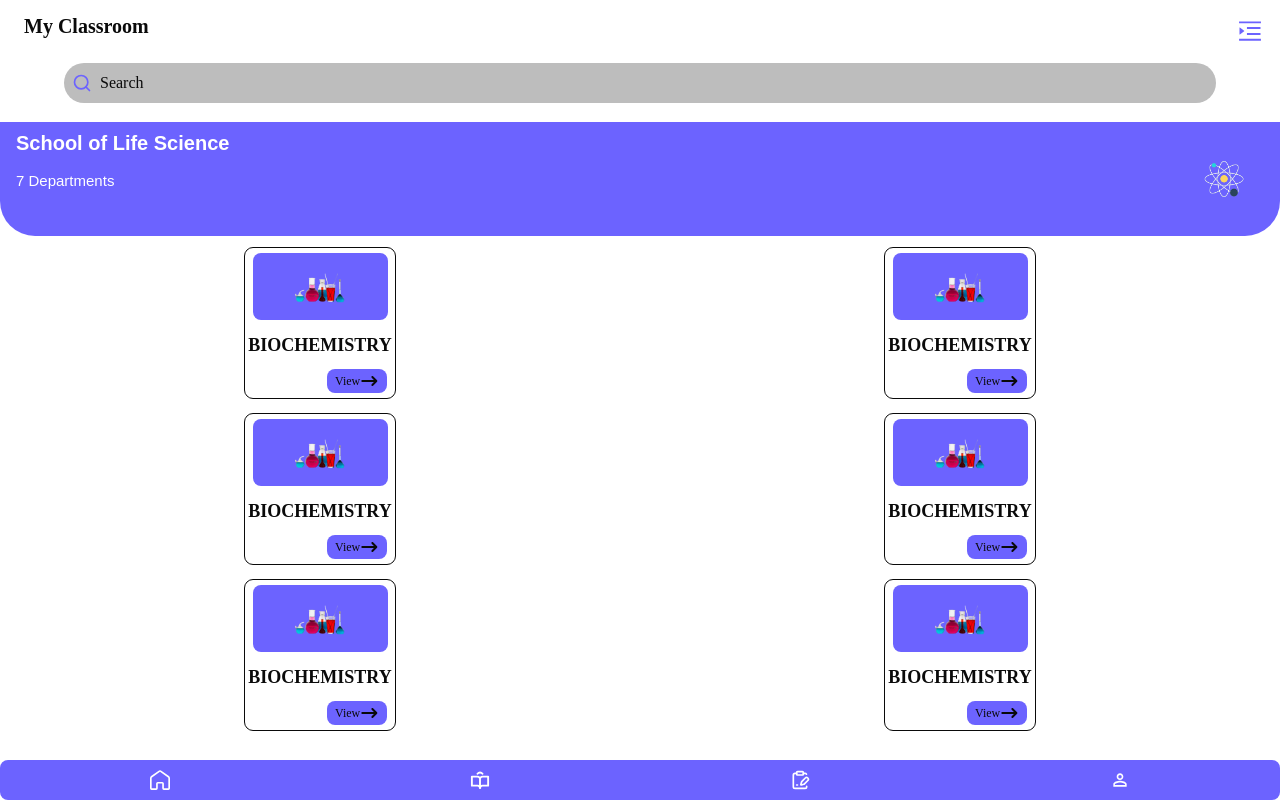
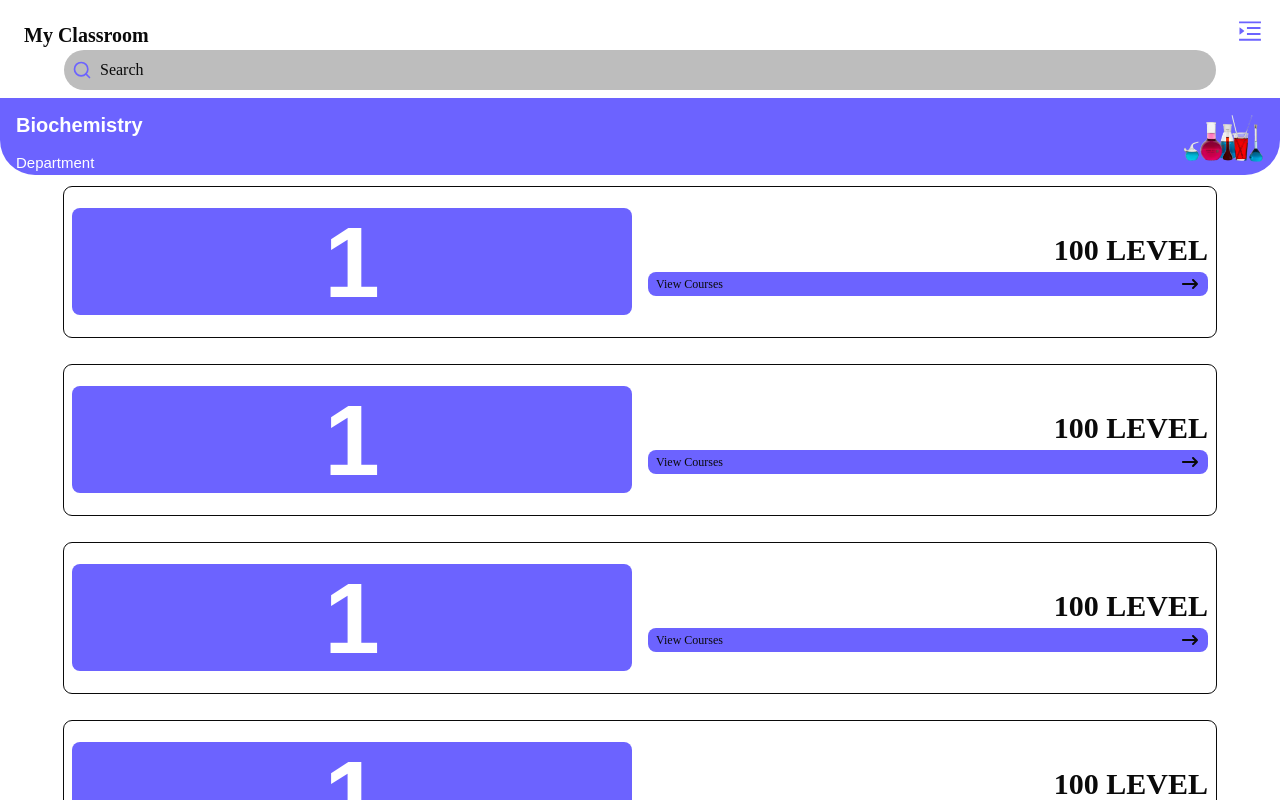
Before and after one commit to iamadams4523/StudyHaven, a Next.js app: page /Classroom in a window 1280 px wide. Shown: the top 800 px of the page. Built offline with nearby package versions, Linux system fonts and the light colour scheme.

Commit message:
added second page from classroom and commented out the first page to save it

```diff
--- a/app/Classroom/layout.tsx
+++ b/app/Classroom/layout.tsx
@@ -8,7 +8,7 @@
   children: React.ReactNode;
 }) {
   return (
-    <div className="flex flex-col h-screen">
+    <div className="flex flex-col min-h-screen">
       <div className="absolute right-4 top-4">
         <SidebarBlue />
       </div>
--- a/app/Classroom/page.tsx
+++ b/app/Classroom/page.tsx
@@ -1,3 +1,166 @@
+// import React from 'react';
+// import { FiSearch } from 'react-icons/fi';
+// import Image from 'next/image';
+// import { FaArrowRightLong } from 'react-icons/fa6';
+
+// const Page = () => {
+//   return (
+//     <div className="w-full h-full">
+//       <div className="h-[15%] flex flex-col justify-around items-center mb-2">
+//         <h1 className="ml-[1.5rem] font-[poppins] text-[20px] font-semibold leading-[30px] self-start">
+//           My Classroom
+//         </h1>
+//         <div className="w-[90%] mx-auto rounded-full h-[40px] gap-2 bg-gray flex items-center">
+//           <FiSearch className="text-[20px] text-lightpurple ml-2" />
+//           <p className="font-[poppins] text-[16px] font-normal">Search</p>
+//         </div>
+//       </div>
+//       <div className="h-[15%] w-full bg-lightpurple flex justify-between items-center rounded-bl-[35px] rounded-br-[35px] px-4">
+//         <div className="flex flex-col h-full gap-3 mt-3">
+//           <h1 className="font-poppins text-[20px] font-semibold leading-[30px] text-white">
+//             School of Life Science
+//           </h1>
+//           <p className="font-poppins text-[15px] font-medium leading-[22.5px] text-white">
+//             7 Departments
+//           </p>
+//         </div>
+//         <div className="flex flex-col items-center">
+//           <Image
+//             src="/science-4989678_1920-removebg-preview 1.png"
+//             alt="science logo"
+//             width={50}
+//             height={50}
+//             className="w-[5rem] self-end"
+//           />
+//         </div>
+//       </div>
+//       <div className="grid grid-cols-2 grid-rows-3 w-full place-items-center gap-y-4 mt-3">
+//         <div className="flex flex-col items-center justify-around rounded-lg outline outline-1 w-[150px] h-[150px]">
+//           <div className="w-[90%] h-[45%] flex items-center justify-center bg-lightpurple rounded-lg">
+//             <Image
+//               src="/laboratory-glassware-containing-colorful-liquid 1.png"
+//               alt="lab pic"
+//               width={50}
+//               height={50}
+//               className=""
+//             />
+//           </div>
+//           <p className="font-[Poppins] text-[18px] font-semibold leading-[30px]">
+//             BIOCHEMISTRY
+//           </p>
+//           <div className="bg-lightpurple w-[40%] px-[0.5rem] py-[0.01rem] flex items-center justify-between rounded-lg self-end mr-2">
+//             <p className="font-[poppins] text-[12px] font-light leading-[24px]">
+//               View
+//             </p>
+//             <FaArrowRightLong className="h-4 w-5" />
+//           </div>
+//         </div>
+//         <div className="flex flex-col items-center justify-around rounded-lg outline outline-1 w-[150px] h-[150px]">
+//           <div className="w-[90%] h-[45%] flex items-center justify-center bg-lightpurple rounded-lg">
+//             <Image
+//               src="/laboratory-glassware-containing-colorful-liquid 1.png"
+//               alt="lab pic"
+//               width={50}
+//               height={50}
+//               className=""
+//             />
+//           </div>
+//           <p className="font-[Poppins] text-[18px] font-semibold leading-[30px]">
+//             BIOCHEMISTRY
+//           </p>
+//           <div className="bg-lightpurple w-[40%] px-[0.5rem] py-[0.01rem] flex items-center justify-between rounded-lg self-end mr-2">
+//             <p className="font-[poppins] text-[12px] font-light leading-[24px]">
+//               View
+//             </p>
+//             <FaArrowRightLong className="h-4 w-5" />
+//           </div>
+//         </div>
+//         <div className="flex flex-col items-center justify-around rounded-lg outline outline-1 w-[150px] h-[150px]">
+//           <div className="w-[90%] h-[45%] flex items-center justify-center bg-lightpurple rounded-lg">
+//             <Image
+//               src="/laboratory-glassware-containing-colorful-liquid 1.png"
+//               alt="lab pic"
+//               width={50}
+//               height={50}
+//               className=""
+//             />
+//           </div>
+//           <p className="font-[Poppins] text-[18px] font-semibold leading-[30px]">
+//             BIOCHEMISTRY
+//           </p>
+//           <div className="bg-lightpurple w-[40%] px-[0.5rem] py-[0.01rem] flex items-center justify-between rounded-lg self-end mr-2">
+//             <p className="font-[poppins] text-[12px] font-light leading-[24px]">
+//               View
+//             </p>
+//             <FaArrowRightLong className="h-4 w-5" />
+//           </div>
+//         </div>
+//         <div className="flex flex-col items-center justify-around rounded-lg outline outline-1 w-[150px] h-[150px]">
+//           <div className="w-[90%] h-[45%] flex items-center justify-center bg-lightpurple rounded-lg">
+//             <Image
+//               src="/laboratory-glassware-containing-colorful-liquid 1.png"
+//               alt="lab pic"
+//               width={50}
+//               height={50}
+//               className=""
+//             />
+//           </div>
+//           <p className="font-[Poppins] text-[18px] font-semibold leading-[30px]">
+//             BIOCHEMISTRY
+//           </p>
+//           <div className="bg-lightpurple w-[40%] px-[0.5rem] py-[0.01rem] flex items-center justify-between rounded-lg self-end mr-2">
+//             <p className="font-[poppins] text-[12px] font-light leading-[24px]">
+//               View
+//             </p>
+//             <FaArrowRightLong className="h-4 w-5" />
+//           </div>
+//         </div>
+//         <div className="flex flex-col items-center justify-around rounded-lg outline outline-1 w-[150px] h-[150px]">
+//           <div className="w-[90%] h-[45%] flex items-center justify-center bg-lightpurple rounded-lg">
+//             <Image
+//               src="/laboratory-glassware-containing-colorful-liquid 1.png"
+//               alt="lab pic"
+//               width={50}
+//               height={50}
+//               className=""
+//             />
+//           </div>
+//           <p className="font-[Poppins] text-[18px] font-semibold leading-[30px]">
+//             BIOCHEMISTRY
+//           </p>
+//           <div className="bg-lightpurple w-[40%] px-[0.5rem] py-[0.01rem] flex items-center justify-between rounded-lg self-end mr-2">
+//             <p className="font-[poppins] text-[12px] font-light leading-[24px]">
+//               View
+//             </p>
+//             <FaArrowRightLong className="h-4 w-5" />
+//           </div>
+//         </div>
+//         <div className="flex flex-col items-center justify-around rounded-lg outline outline-1 w-[150px] h-[150px]">
+//           <div className="w-[90%] h-[45%] flex items-center justify-center bg-lightpurple rounded-lg">
+//             <Image
+//               src="/laboratory-glassware-containing-colorful-liquid 1.png"
+//               alt="lab pic"
+//               width={50}
+//               height={50}
+//               className=""
+//             />
+//           </div>
+//           <p className="font-[Poppins] text-[18px] font-semibold leading-[30px]">
+//             BIOCHEMISTRY
+//           </p>
+//           <div className="bg-lightpurple w-[40%] px-[0.5rem] py-[0.01rem] flex items-center justify-between rounded-lg self-end mr-2">
+//             <p className="font-[poppins] text-[12px] font-light leading-[24px]">
+//               View
+//             </p>
+//             <FaArrowRightLong className="h-4 w-5" />
+//           </div>
+//         </div>
+//       </div>
+//     </div>
+//   );
+// };
+
+// export default Page;
 import React from 'react';
 import { FiSearch } from 'react-icons/fi';
 import Image from 'next/image';
@@ -5,8 +168,8 @@
 
 const Page = () => {
   return (
-    <div className="w-full h-full">
-      <div className="h-[15%] flex flex-col justify-around items-center mb-2">
+    <div className="w-full min-h-screen">
+      <div className="h-[15%] flex flex-col justify-around items-center mt-5 mb-2">
         <h1 className="ml-[1.5rem] font-[poppins] text-[20px] font-semibold leading-[30px] self-start">
           My Classroom
         </h1>
@@ -18,15 +181,15 @@
       <div className="h-[15%] w-full bg-lightpurple flex justify-between items-center rounded-bl-[35px] rounded-br-[35px] px-4">
         <div className="flex flex-col h-full gap-3 mt-3">
           <h1 className="font-poppins text-[20px] font-semibold leading-[30px] text-white">
-            School of Life Science
+            Biochemistry
           </h1>
           <p className="font-poppins text-[15px] font-medium leading-[22.5px] text-white">
-            7 Departments
+            Department
           </p>
         </div>
         <div className="flex flex-col items-center">
           <Image
-            src="/science-4989678_1920-removebg-preview 1.png"
+            src="/laboratory-glassware-containing-colorful-liquid 1.png"
             alt="science logo"
             width={50}
             height={50}
@@ -34,125 +197,85 @@
           />
         </div>
       </div>
-      <div className="grid grid-cols-2 grid-rows-3 w-full place-items-center gap-y-4 mt-3">
-        <div className="flex flex-col items-center justify-around rounded-lg outline outline-1 w-[150px] h-[150px]">
-          <div className="w-[90%] h-[45%] flex items-center justify-center bg-lightpurple rounded-lg">
-            <Image
-              src="/laboratory-glassware-containing-colorful-liquid 1.png"
-              alt="lab pic"
-              width={50}
-              height={50}
-              className=""
-            />
-          </div>
-          <p className="font-[Poppins] text-[18px] font-semibold leading-[30px]">
-            BIOCHEMISTRY
+      <div className="w-[90%] mx-auto h-[70%] mt-3 flex flex-col items-center gap-7 mb-2">
+        <div className="w-full mx-auto outline outline-1 rounded-lg h-[150px] flex items-center p-2 gap-4 ">
+          <h2 className="w-[50%] h-[80%] bg-lightpurple rounded-lg p-1 font-[Rockwell Extra Bold] text-[100px] font-extrabold flex items-center justify-center text-white">
+            1
+          </h2>
+          <div className="w-[50%] flex flex-col">
+            <p className="font-[Poppins] text-[30px] font-semibold self-end">
+              100 LEVEL
             </p>
-          <div className="bg-lightpurple w-[40%] px-[0.5rem] py-[0.01rem] flex items-center justify-between rounded-lg self-end mr-2">
+            <div className="bg-lightpurple w-full px-[0.5rem] py-[0.01rem] flex items-center justify-between rounded-lg self-end">
               <p className="font-[poppins] text-[12px] font-light leading-[24px]">
-              View
+                View Courses
               </p>
               <FaArrowRightLong className="h-4 w-5" />
             </div>
           </div>
-        <div className="flex flex-col items-center justify-around rounded-lg outline outline-1 w-[150px] h-[150px]">
-          <div className="w-[90%] h-[45%] flex items-center justify-center bg-lightpurple rounded-lg">
-            <Image
-              src="/laboratory-glassware-containing-colorful-liquid 1.png"
-              alt="lab pic"
-              width={50}
-              height={50}
-              className=""
-            />
         </div>
-          <p className="font-[Poppins] text-[18px] font-semibold leading-[30px]">
-            BIOCHEMISTRY
+        <div className="w-full mx-auto outline outline-1 rounded-lg h-[150px] flex items-center p-2 gap-4 ">
+          <h2 className="w-[50%] h-[80%] bg-lightpurple rounded-lg p-1 font-[Rockwell Extra Bold] text-[100px] font-extrabold flex items-center justify-center text-white">
+            1
+          </h2>
+          <div className="w-[50%] flex flex-col">
+            <p className="font-[Poppins] text-[30px] font-semibold self-end">
+              100 LEVEL
             </p>
-          <div className="bg-lightpurple w-[40%] px-[0.5rem] py-[0.01rem] flex items-center justify-between rounded-lg self-end mr-2">
+            <div className="bg-lightpurple w-full px-[0.5rem] py-[0.01rem] flex items-center justify-between rounded-lg self-end">
               <p className="font-[poppins] text-[12px] font-light leading-[24px]">
-              View
+                View Courses
               </p>
               <FaArrowRightLong className="h-4 w-5" />
             </div>
           </div>
-        <div className="flex flex-col items-center justify-around rounded-lg outline outline-1 w-[150px] h-[150px]">
-          <div className="w-[90%] h-[45%] flex items-center justify-center bg-lightpurple rounded-lg">
-            <Image
-              src="/laboratory-glassware-containing-colorful-liquid 1.png"
-              alt="lab pic"
-              width={50}
-              height={50}
-              className=""
-            />
         </div>
-          <p className="font-[Poppins] text-[18px] font-semibold leading-[30px]">
-            BIOCHEMISTRY
+        <div className="w-full mx-auto outline outline-1 rounded-lg h-[150px] flex items-center p-2 gap-4 ">
+          <h2 className="w-[50%] h-[80%] bg-lightpurple rounded-lg p-1 font-[Rockwell Extra Bold] text-[100px] font-extrabold flex items-center justify-center text-white">
+            1
+          </h2>
+          <div className="w-[50%] flex flex-col">
+            <p className="font-[Poppins] text-[30px] font-semibold self-end">
+              100 LEVEL
             </p>
-          <div className="bg-lightpurple w-[40%] px-[0.5rem] py-[0.01rem] flex items-center justify-between rounded-lg self-end mr-2">
+            <div className="bg-lightpurple w-full px-[0.5rem] py-[0.01rem] flex items-center justify-between rounded-lg self-end">
               <p className="font-[poppins] text-[12px] font-light leading-[24px]">
-              View
+                View Courses
               </p>
               <FaArrowRightLong className="h-4 w-5" />
             </div>
           </div>
-        <div className="flex flex-col items-center justify-around rounded-lg outline outline-1 w-[150px] h-[150px]">
-          <div className="w-[90%] h-[45%] flex items-center justify-center bg-lightpurple rounded-lg">
-            <Image
-              src="/laboratory-glassware-containing-colorful-liquid 1.png"
-              alt="lab pic"
-              width={50}
-              height={50}
-              className=""
-            />
         </div>
-          <p className="font-[Poppins] text-[18px] font-semibold leading-[30px]">
-            BIOCHEMISTRY
+        <div className="w-full mx-auto outline outline-1 rounded-lg h-[150px] flex items-center p-2 gap-4 ">
+          <h2 className="w-[50%] h-[80%] bg-lightpurple rounded-lg p-1 font-[Rockwell Extra Bold] text-[100px] font-extrabold flex items-center justify-center text-white">
+            1
+          </h2>
+          <div className="w-[50%] flex flex-col">
+            <p className="font-[Poppins] text-[30px] font-semibold self-end">
+              100 LEVEL
             </p>
-          <div className="bg-lightpurple w-[40%] px-[0.5rem] py-[0.01rem] flex items-center justify-between rounded-lg self-end mr-2">
+            <div className="bg-lightpurple w-full px-[0.5rem] py-[0.01rem] flex items-center justify-between rounded-lg self-end">
               <p className="font-[poppins] text-[12px] font-light leading-[24px]">
-              View
+                View Courses
               </p>
               <FaArrowRightLong className="h-4 w-5" />
             </div>
           </div>
-        <div className="flex flex-col items-center justify-around rounded-lg outline outline-1 w-[150px] h-[150px]">
-          <div className="w-[90%] h-[45%] flex items-center justify-center bg-lightpurple rounded-lg">
-            <Image
-              src="/laboratory-glassware-containing-colorful-liquid 1.png"
-              alt="lab pic"
-              width={50}
-              height={50}
-              className=""
-            />
         </div>
-          <p className="font-[Poppins] text-[18px] font-semibold leading-[30px]">
-            BIOCHEMISTRY
+        <div className="w-full mx-auto outline outline-1 rounded-lg h-[150px] flex items-center p-2 gap-4 ">
+          <h2 className="w-[50%] h-[80%] bg-lightpurple rounded-lg p-1 font-[Rockwell Extra Bold] text-[100px] font-extrabold flex items-center justify-center text-white">
+            1
+          </h2>
+          <div className="w-[50%] flex flex-col">
+            <p className="font-[Poppins] text-[30px] font-semibold self-end">
+              100 LEVEL
             </p>
-          <div className="bg-lightpurple w-[40%] px-[0.5rem] py-[0.01rem] flex items-center justify-between rounded-lg self-end mr-2">
+            <div className="bg-lightpurple w-full px-[0.5rem] py-[0.01rem] flex items-center justify-between rounded-lg self-end">
               <p className="font-[poppins] text-[12px] font-light leading-[24px]">
-              View
+                View Courses
               </p>
               <FaArrowRightLong className="h-4 w-5" />
             </div>
-        </div>
-        <div className="flex flex-col items-center justify-around rounded-lg outline outline-1 w-[150px] h-[150px]">
-          <div className="w-[90%] h-[45%] flex items-center justify-center bg-lightpurple rounded-lg">
-            <Image
-              src="/laboratory-glassware-containing-colorful-liquid 1.png"
-              alt="lab pic"
-              width={50}
-              height={50}
-              className=""
-            />
-          </div>
-          <p className="font-[Poppins] text-[18px] font-semibold leading-[30px]">
-            BIOCHEMISTRY
-          </p>
-          <div className="bg-lightpurple w-[40%] px-[0.5rem] py-[0.01rem] flex items-center justify-between rounded-lg self-end mr-2">
-            <p className="font-[poppins] text-[12px] font-light leading-[24px]">
-              View
-            </p>
-            <FaArrowRightLong className="h-4 w-5" />
           </div>
         </div>
       </div>
```
Lines whose indentation alone changed are shown as unchanged.
